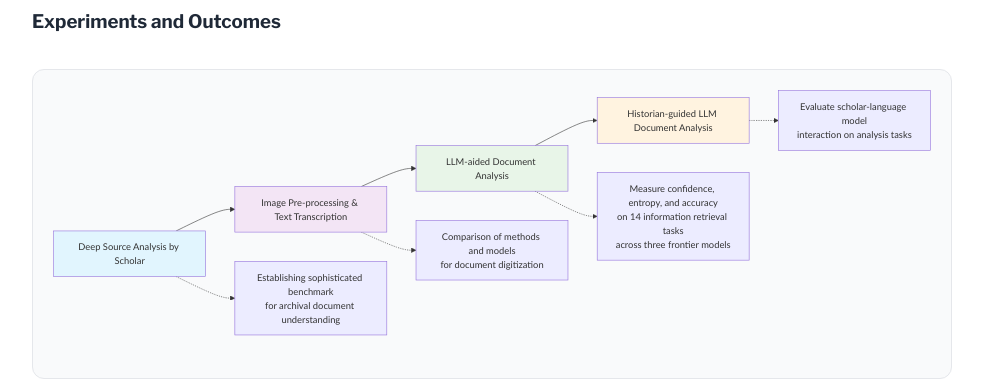
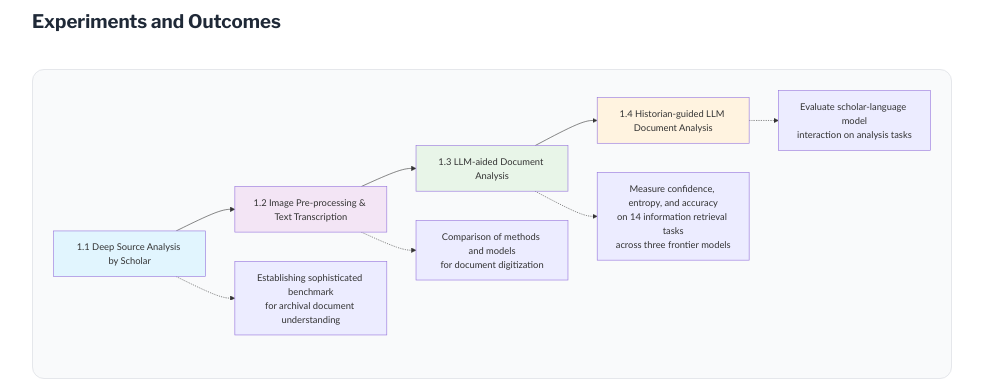
Before and after one commit to sets-architecture/sets-architecture.github.io, a Jekyll site: the page built from index.md, in a window 1280 px wide and 900 px high, scrolled down 1242 px. Shown: the part 152-531 px from the top of the window, without its empty margins (148-1131 px from the left). Built offline with Jekyll 4.4.1, drawn with Linux system fonts in a browser that asks for light colours.

Commit message:
update diagram

```diff
--- a/index.md
+++ b/index.md
@@ -46,9 +46,9 @@ description: SETS project page.
     <!-- Mermaid diagram -->
     <div class="mermaid">
     flowchart LR
-      A[Deep Source Analysis by Scholar] --> B[Image Pre-processing & Text Transcription]
-      B --> C[LLM-aided Document Analysis]
-      C --> D[Historian-guided LLM Document Analysis]
+      A[1.1 Deep Source Analysis by Scholar] --> B[1.2 Image Pre-processing & Text Transcription]
+      B --> C[1.3 LLM-aided Document Analysis]
+      C --> D[1.4 Historian-guided LLM Document Analysis]
 
 
       A1[Establishing sophisticated benchmark<br/>for archival document understanding]
```
